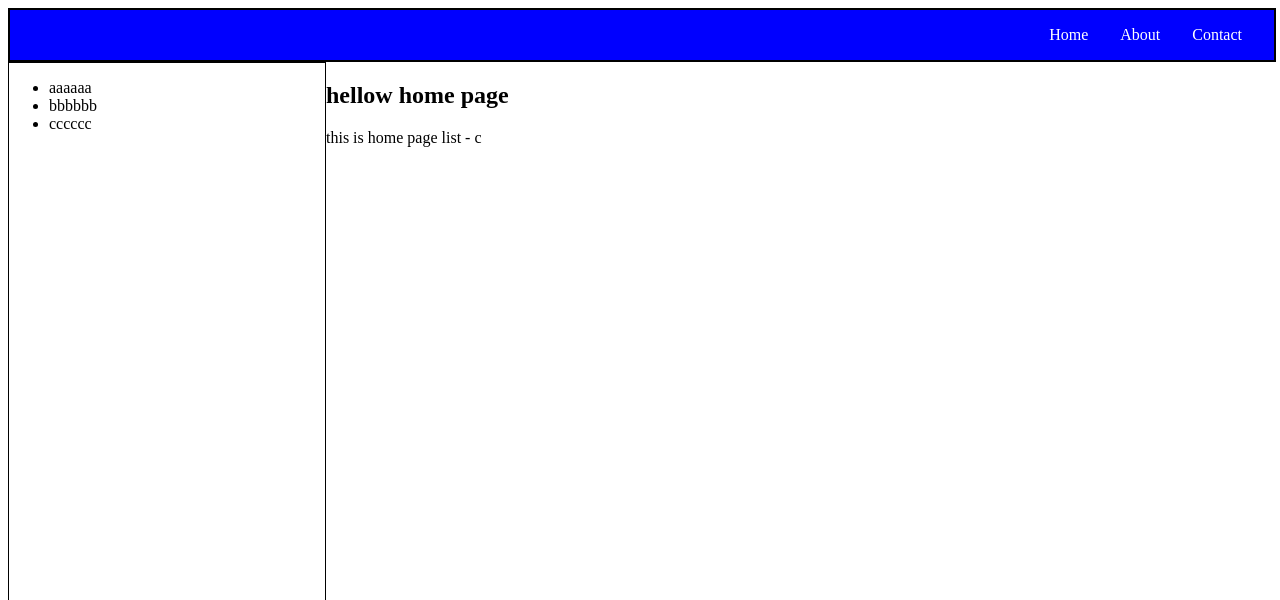
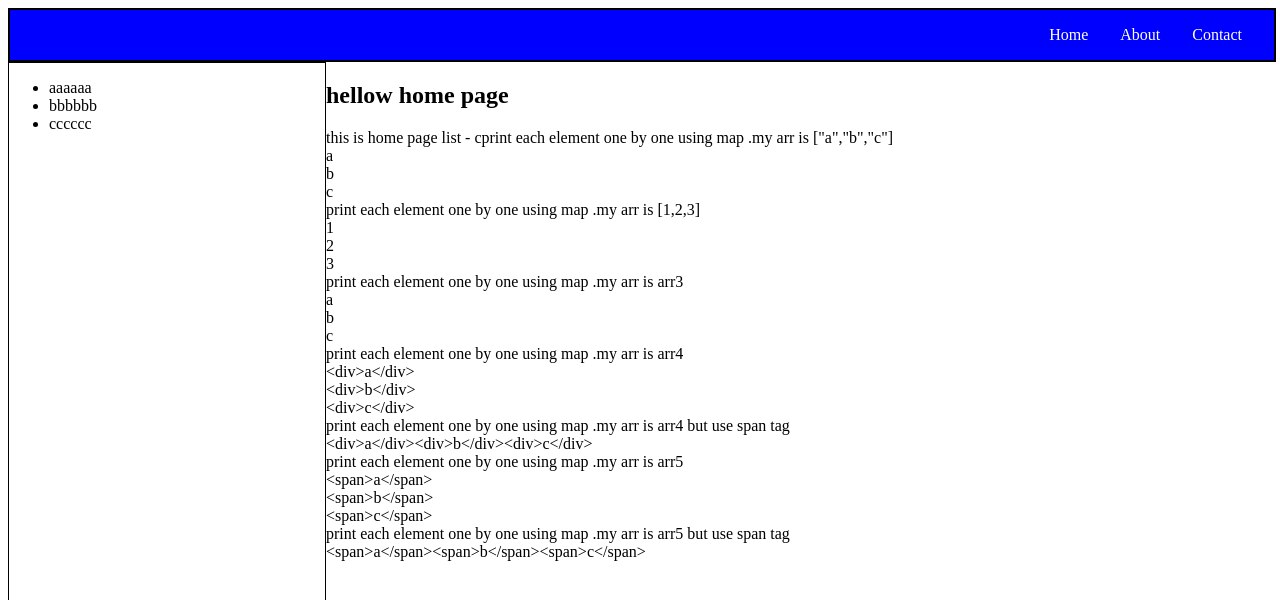
Before and after one commit to sahiba2503/NestedRouter, a React (Vite) app: page /ccc in a window 1280 px wide. Shown: the top 600 px of the page. Built offline with nearby package versions, Linux system fonts and the light colour scheme; the HTML template or start-up script is replaced by a standard one.

Commit message:
solve some tricky array question

```diff
--- a/src/Component/HomeListItemC.jsx
+++ b/src/Component/HomeListItemC.jsx
@@ -1,9 +1,51 @@
 import React from 'react'
 
 function HomeListItemC() {
+  let arr1 = ["a","b","c"];
+  let arr2 = [1,2,3];
+  let arr3 = [<div>a</div>,<div>b</div>,<div>c</div>];
+  let arr6 = [<span>a</span>,<span>b</span>,<span>c</span>];
+  let arr4 = ["<div>a</div>","<div>b</div>","<div>c</div>"];
+  let arr5 = ["<span>a</span>","<span>b</span>","<span>c</span>"]
   return (
     <div>
       this is home page list - c
+      <span>print each element one by one using map .my arr is ["a","b","c"]</span>
+      <div>{arr1.map((item)=>{
+        return<div>{item}</div>
+      })}</div>
+
+        <span>print each element one by one using map .my arr is [1,2,3]</span>
+      <div>{arr2.map((item)=>{
+        return<div>{item}</div>
+      })}</div>
+
+        <span>print each element one by one using map .my arr is arr3</span>
+      <div>{arr3.map((item)=>{
+        return<div>{item}</div>
+      })}</div>
+
+        <span>print each element one by one using map .my arr is arr4</span>
+      <div>{arr4.map((item)=>{
+        return<div>{item}</div>
+      })}</div>
+
+       <span>print each element one by one using map .my arr is arr4 but use span tag</span>
+      <div>{arr4.map((item)=>{
+        return<span>{item}</span>
+      })}</div>
+
+
+      <span>print each element one by one using map .my arr is arr5</span>
+      <div>{arr5.map((item)=>{
+        return<div>{item}</div>
+      })}</div>
+
+       <span>print each element one by one using map .my arr is arr5 but use span tag</span>
+      <div>{arr5.map((item)=>{
+        return<span>{item}</span>
+      })}</div>
+
     </div>
   )
 }
```
